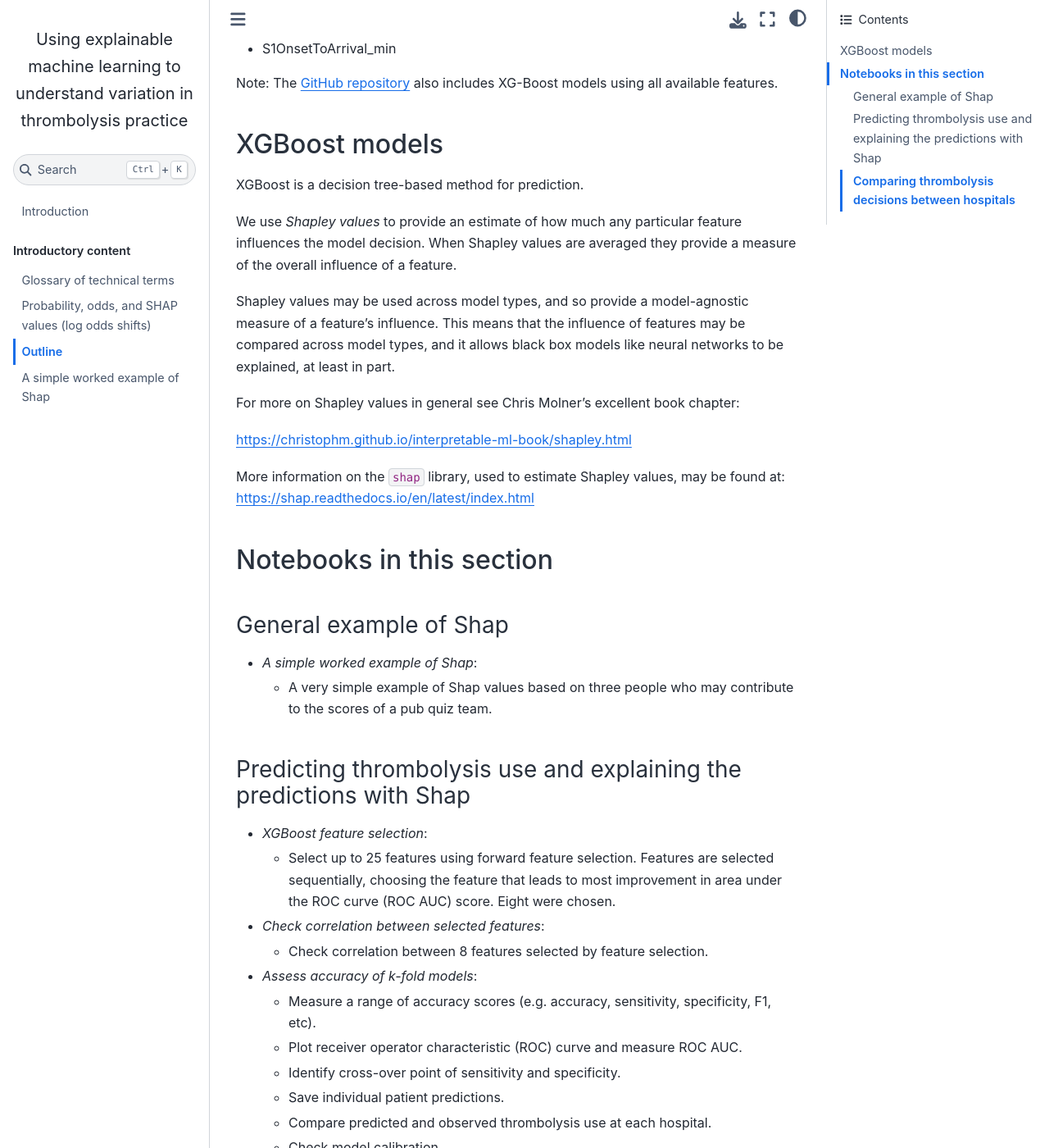
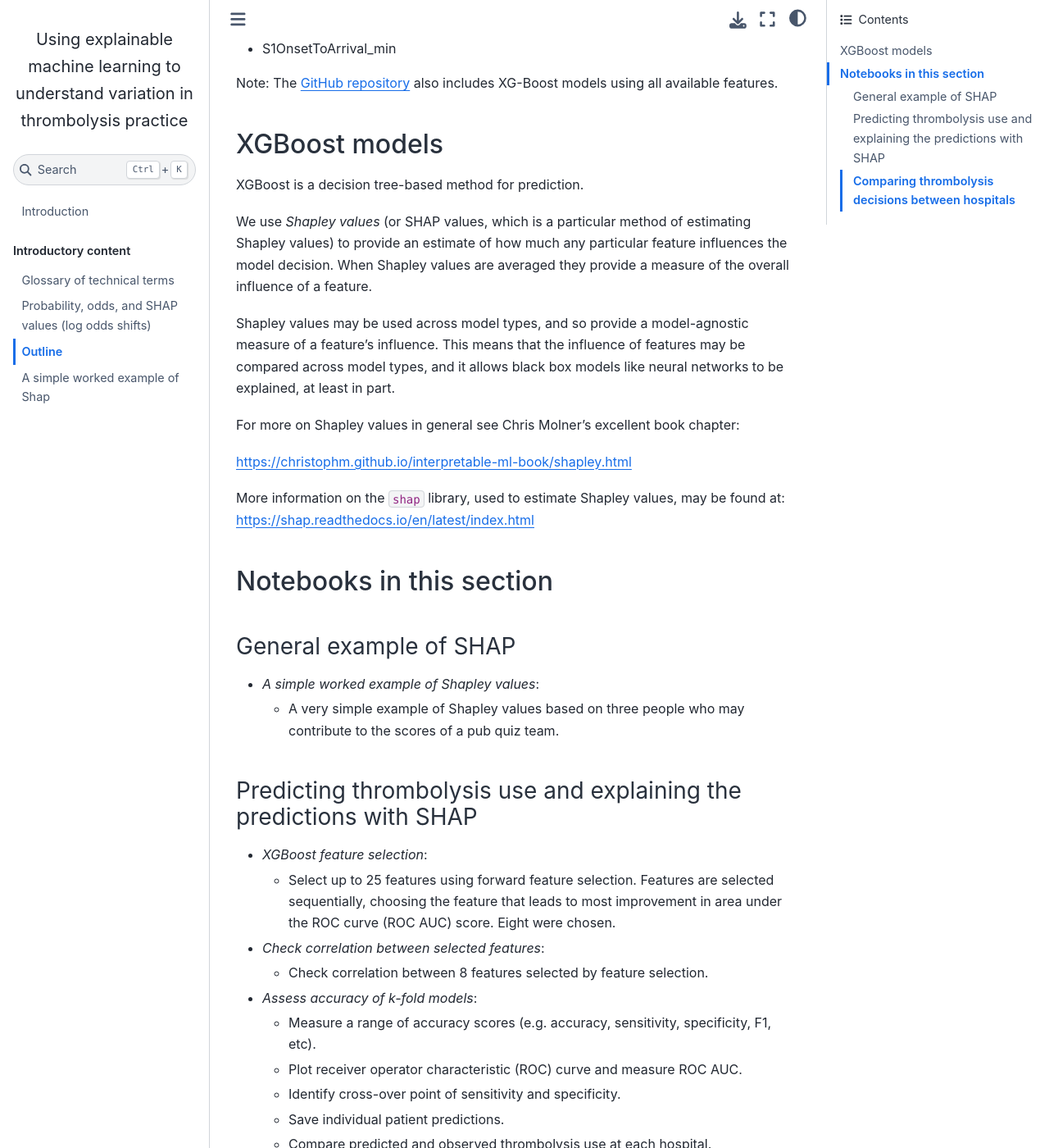
Before and after one commit to samuel-book/samuel_shap_paper_1, a Jupyter Book: the page built from xgb_with_feature_selection/outline.md, in a window 1280 px wide and 1400 px high, scrolled down 373 px. Shown: the whole window at 82% size. Built offline with Jupyter Book 1.0.4 settings and Sphinx 7.4.7 and the Sphinx Book theme 1.1.4, drawn with Linux system fonts in a browser that asks for light colours; pages that are not in the unit, such as notebooks, are missing from menus; some of the changed text lies outside the part shown.

Commit message:
Udate Shap to SHAP in Markdown files

```diff
--- a/xgb_with_feature_selection/outline.md
+++ b/xgb_with_feature_selection/outline.md
@@ -17,7 +17,7 @@ Note: The [GitHub repository](https://github.com/samuel-book/samuel_shap_paper_1
 
 XGBoost is a decision tree-based method for prediction.
 
-We use *Shapley values* to provide an estimate of how much any particular feature influences the model decision. When Shapley values are averaged they provide a measure of the overall influence of a feature.
+We use *Shapley values* (or SHAP values, which is a particular method of estimating Shapley values) to provide an estimate of how much any particular feature influences the model decision. When Shapley values are averaged they provide a measure of the overall influence of a feature.
 
 Shapley values may be used across model types, and so provide a model-agnostic measure of a feature’s influence. This means that the influence of features may be compared across model types, and it allows black box models like neural networks to be explained, at least in part.
 
@@ -29,12 +29,12 @@ More information on the `shap` library, used to estimate Shapley values, may be
 
 ## Notebooks in this section
 
-### General example of Shap
+### General example of SHAP
 
-* *A simple worked example of Shap*:
-    * A very simple example of Shap values based on three people who may contribute to the scores of a pub quiz team.
+* *A simple worked example of Shapley values*:
+    * A very simple example of Shapley values based on three people who may contribute to the scores of a pub quiz team.
 
-### Predicting thrombolysis use and explaining the predictions with Shap
+### Predicting thrombolysis use and explaining the predictions with SHAP
 
 * *XGBoost feature selection*:
     * Select up to 25 features using forward feature selection. Features are selected sequentially, choosing the feature that leads to most improvement in area under the ROC curve (ROC AUC) score. Eight were chosen.
@@ -52,15 +52,15 @@ More information on the `shap` library, used to estimate Shapley values, may be
 
 * *Explaining XGBoost model predictions with Shapley values*:
     * Fit XGBoost model to k-fold train/test splits.
-    * Get Shap values for each k-fold split.
-    * Examine consistency of Shap values across k-fold splits.
+    * Get SHAP values for each k-fold split.
+    * Examine consistency of SHAP values across k-fold splits.
     * Examine consistency of XGBoost Importance across k-fold splits.
-    * Compare Shap values and XGBoost Importance.
-    * Further analyse Shap values with:
+    * Compare SHAP values and XGBoost Importance.
+    * Further analyse SHAP values with:
         * Beeswarm plots
         * Waterfall plots
         * Scatter plots
-    * Show example of Shap waterfall plot as *probability* rather than *log-odds ratio*.
+    * Show example of SHAP waterfall plot as *probability* rather than *log-odds ratio*.
 
 ### Comparing thrombolysis decisions between hospitals
 
@@ -78,12 +78,12 @@ More information on the `shap` library, used to estimate Shapley values, may be
 * *Predicting differences between local and benchmark decisions*:
     * We build a model to predict those patients, out of patients who would be thrombolysed by the majority of the benchmark hospitals, who would *not* be thrombolysed at the bottom 30 thrombolysing hospitals, as assessed by the predicted thrombolysis use in the 10k cohort set..
     * Of all those patients thrombolysed by benchmark decision, build an XGBoost model to predict which patients would *not* be thrombolysed at a local unit.
-    * Get Shap values for predictions.
-        * Check consistency of Shap values and XGBoost Importance across k-fold replications
-        * Compare Shap values and XGBoost Importance
-        * Analyse relationship between features and Shap values with beeswarm, waterfall, and scatter plots.
+    * Get SHAP values for predictions.
+        * Check consistency of SHAP values and XGBoost Importance across k-fold replications
+        * Compare SHAP values and XGBoost Importance
+        * Analyse relationship between features and SHAP values with beeswarm, waterfall, and scatter plots.
 
-* *Comparing Shap values between high and low thrombolysing hospitals*:
+* *Comparing SHAP values between high and low thrombolysing hospitals*:
     * Plot SHAP values for the top and bottom 30 hospitals, as assessed by the predicted thrombolysis use in the 10k cohort set.
 
 * *Plotting thrombolysis rate by feature value for low and high thrombolysing hospitals*:
```
